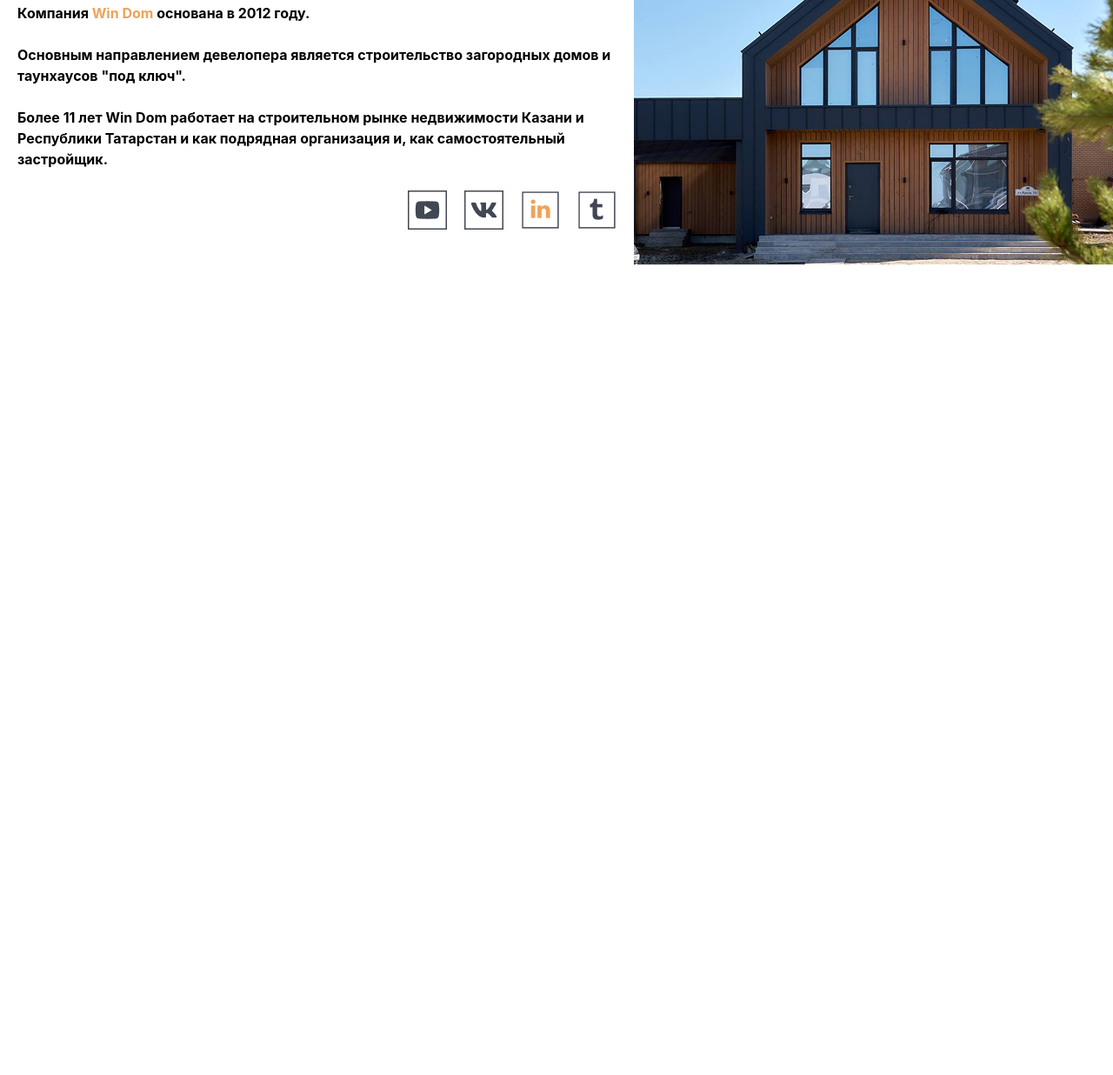
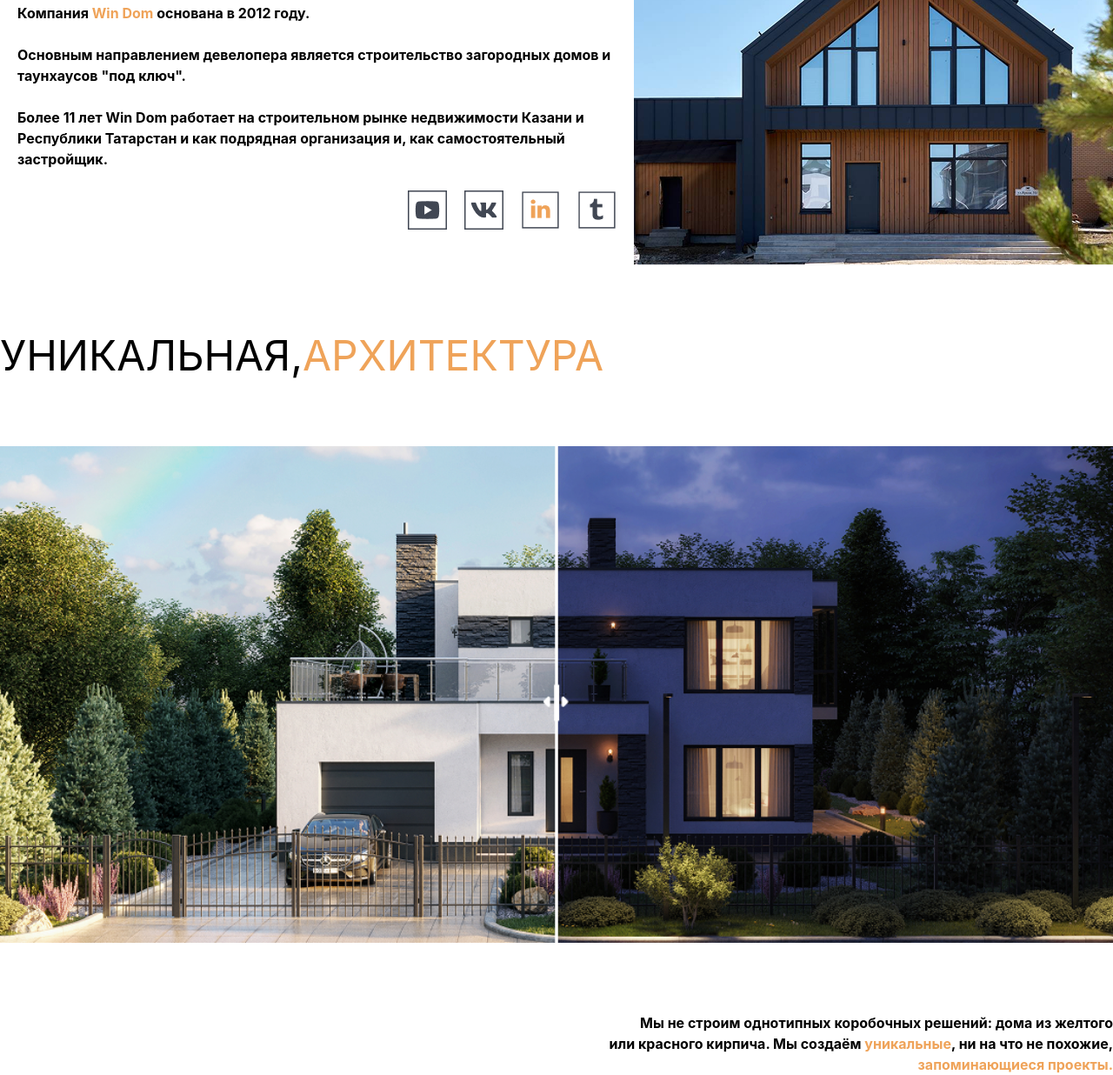
Before and after one commit to shokirovsh01/teamwork-5, a website: page index.html in a window 1280 px wide. Shown: the part 1309-2545 px from the top of the page at 87% size. Before the commit the page ends 1614 px from the top, so only its background shows below. Drawn offline with nearby package versions, Linux system fonts and the light colour scheme; files that its build step writes are made by us from their sources.

Commit message:
section 4

```diff
--- a/index.html
+++ b/index.html
@@ -127,5 +127,17 @@
 
 </section>
 
+<!-- section 4 -->
+
+<h1 class="max-w-325 flex-wrap flex m-auto text-4xl md:text-5xl  mt-20 ">УНИКАЛЬНАЯ, <span class="text-[#EFA359]">АРХИТЕКТУРА</span></h1>
+
+<img class="max-w-325 m-auto mt-20 w-full mb-20" src="./src/image/ночь.png" alt="">
+
+<h1 class="font-bold text-end max-w-325 m-auto">Мы не строим однотипных коробочных решений: дома из желтого <br> или красного кирпича. Мы создаём <span class="text-[#EFA359]">уникальные</span>, ни на что не похожие, <br> <span class="text-[#EFA359]">запоминающиеся проекты.</span></h1>
+
+<!-- section 4 -->
+
+
+
 </body>
 </html>
```
Also changed, not shown: src/image/ночь.png (added).
